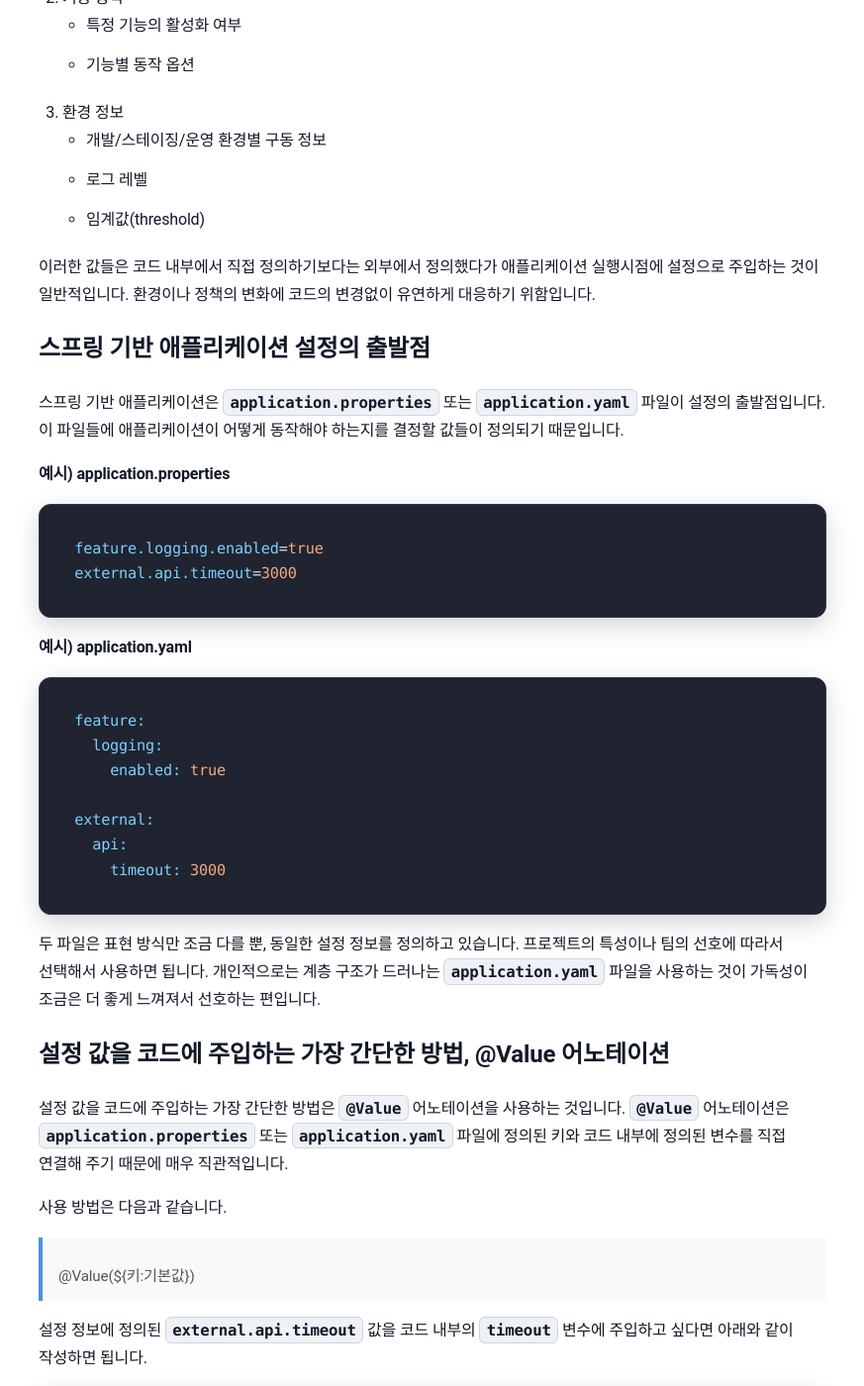
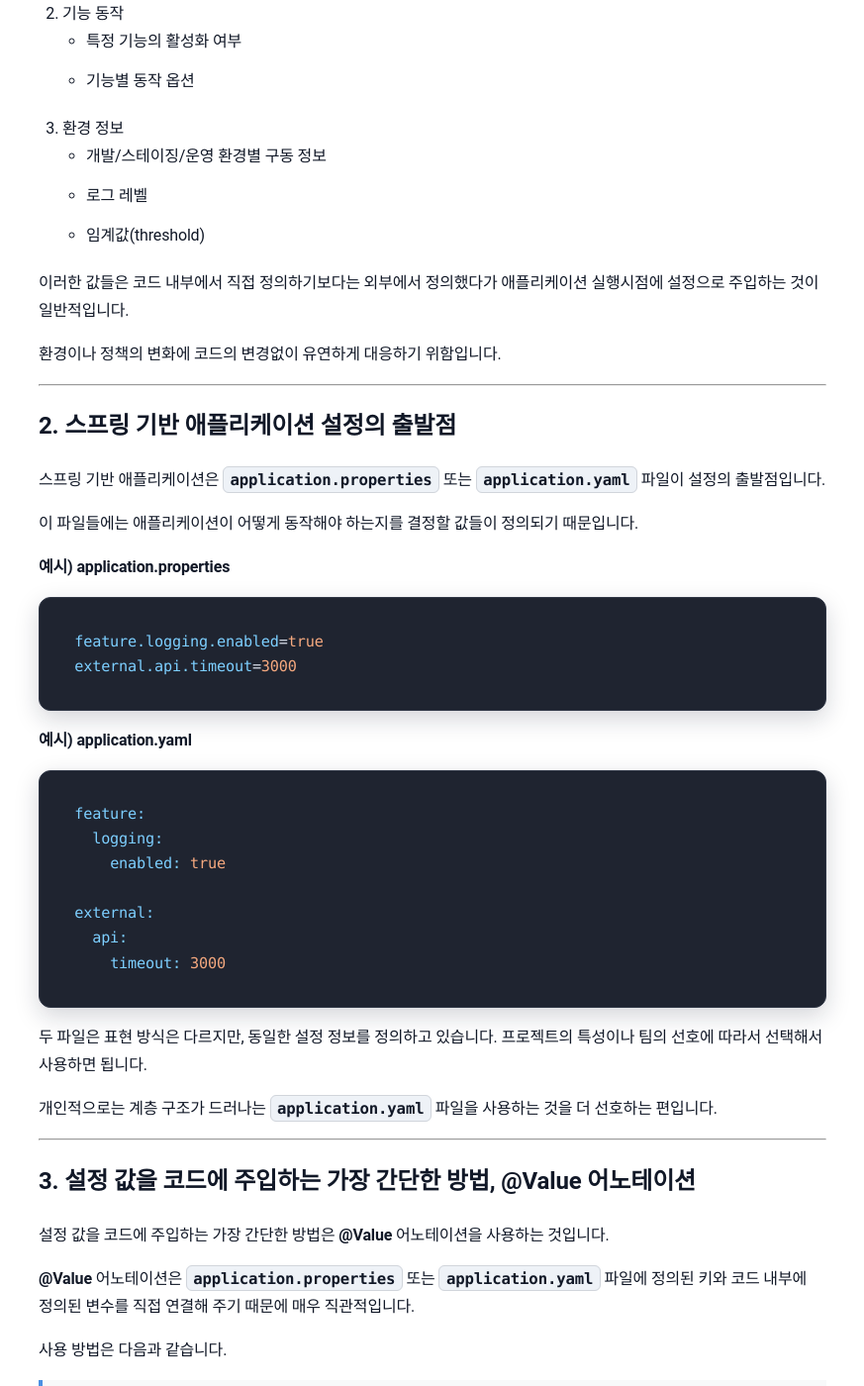
Before and after one commit to sanghoon-lee/sanghoon-lee.github.io, a Jekyll site: the page built from _posts/2026-02-05-Config.md, in a window 1280 px wide and 1400 px high, scrolled down 735 px. Shown: the whole window at 99% size, without its empty margins (203-1076 px from the left). Built offline with Jekyll 4.4.1, drawn with Linux system fonts in a browser that asks for light colours; nearby versions of some CDN libraries; comment, search, counter and statistics services are not loaded; some of the changed text lies outside the part shown.

Commit message:
스프링부트 설정 포스팅 리라이팅1/2

````diff
--- a/_posts/2026-02-05-Config.md
+++ b/_posts/2026-02-05-Config.md
@@ -23,11 +27,17 @@ categories: 학습기록
     * 로그 레벨
     * 임계값(threshold)
 
-이러한 값들은 코드 내부에서 직접 정의하기보다는 외부에서 정의했다가 애플리케이션 실행시점에 설정으로 주입하는 것이 일반적입니다. 환경이나 정책의 변화에 코드의 변경없이 유연하게 대응하기 위함입니다.
+이러한 값들은 코드 내부에서 직접 정의하기보다는 외부에서 정의했다가 애플리케이션 실행시점에 설정으로 주입하는 것이 일반적입니다.
 
-## 스프링 기반 애플리케이션 설정의 출발점
+환경이나 정책의 변화에 코드의 변경없이 유연하게 대응하기 위함입니다.
 
-스프링 기반 애플리케이션은 `application.properties` 또는 `application.yaml` 파일이 설정의 출발점입니다. 이 파일들에 애플리케이션이 어떻게 동작해야 하는지를 결정할 값들이 정의되기 때문입니다.
+---
+
+## 2. 스프링 기반 애플리케이션 설정의 출발점
+
+스프링 기반 애플리케이션은 `application.properties` 또는 `application.yaml` 파일이 설정의 출발점입니다.
+
+이 파일들에는 애플리케이션이 어떻게 동작해야 하는지를 결정할 값들이 정의되기 때문입니다.
 
 **예시) application.properties**
 ```bash
@@ -46,27 +56,37 @@ external:
     timeout: 3000
 ```
 
-두 파일은 표현 방식만 조금 다를 뿐, 동일한 설정 정보를 정의하고 있습니다. 프로젝트의 특성이나 팀의 선호에 따라서 선택해서 사용하면 됩니다. 개인적으로는 계층 구조가 드러나는 `application.yaml` 파일을 사용하는 것이 가독성이 조금은 더 좋게 느껴져서 선호하는 편입니다.
+두 파일은 표현 방식은 다르지만, 동일한 설정 정보를 정의하고 있습니다. 프로젝트의 특성이나 팀의 선호에 따라서 선택해서 사용하면 됩니다.
 
-## 설정 값을 코드에 주입하는 가장 간단한 방법, @Value 어노테이션
+개인적으로는 계층 구조가 드러나는 `application.yaml` 파일을 사용하는 것을 더 선호하는 편입니다.
 
-설정 값을 코드에 주입하는 가장 간단한 방법은 `@Value` 어노테이션을 사용하는 것입니다. `@Value` 어노테이션은 `application.properties` 또는 `application.yaml` 파일에 정의된 키와 코드 내부에 정의된 변수를 직접 연결해 주기 때문에 매우 직관적입니다.
+---
+
+## 3. 설정 값을 코드에 주입하는 가장 간단한 방법, @Value 어노테이션
+
+설정 값을 코드에 주입하는 가장 간단한 방법은 **@Value** 어노테이션을 사용하는 것입니다.
+
+**@Value** 어노테이션은 `application.properties` 또는 `application.yaml` 파일에 정의된 키와 코드 내부에 정의된 변수를 직접 연결해 주기 때문에 매우 직관적입니다.
 
 사용 방법은 다음과 같습니다.
 > @Value(${키:기본값})
 
-설정 정보에 정의된 `external.api.timeout` 값을 코드 내부의 `timeout` 변수에 주입하고 싶다면 아래와 같이 작성하면 됩니다.
+설정 정보에 정의된 `external.api.timeout` 값을 코드 내부의 timeout 변수에 주입하고 싶다면 아래와 같이 작성하면 됩니다.
 
 ```java
 @Value("${external.api.timeout:5000}")
 private int timeout;
 ```
 
-timeout 변수에는 external.api.timeout이 가지고 있는 값인 3000이 주입됩니다. 만약, 설정 정보에서 값을 찾을 수 없으면 기본값으로 선언된 5000이 주입됩니다.
+timeout 변수에는 설정 정보에서 external.api.timeout에 할당된 값이 주입됩니다. `application.yaml` 파일이라면 주입되는 값은 3000입니다.
 
-## @Value 어노테이션의 한계
+설정 정보에서 헤딩 값을 찾을 수 없다면, 기본값으로 선언된 5000이 주입됩니다.
 
-애플리케이션의 규모가 커지면 설정의 개수도 많아지고, 계층 구조도 복잡해질 수 밖에 없습니다. 이때 `@Value`를 사용하면 **설정 값의 주입 자체는 쉽지만, 이후 관리가 어려워질 수 있습니다.**
+---
+
+## 4. @Value 어노테이션의 한계
+
+애플리케이션의 규모가 커지면 설정의 개수도 많아지고, 계층 구조도 복잡해질 수 밖에 없습니다. 이때 **@Value**를 사용하면 **설정 값의 주입 자체는 쉽지만, 이후 관리가 어려워질 수 있습니다.**
 
 API로 외부 시스템과 연동하기 위해 url,timeout,retry를 설정해야 하는 상황을 가정해보도록 하겠습니다. 우선, 애플리케이션에서 설정 정보를 가져올 수 있도록 `application.yaml` 파일을 아래처럼 작성할 수 있을 것입니다.
 
@@ -79,7 +99,7 @@ external:
         retry: 3
 ```
 
-`@Value` 어노테이션을 사용하면, 아래 코드처럼 설정 값을 하나씩 개별적으로 주입해야 합니다.
+**@Value** 어노테이션을 사용하면, 아래 코드처럼 설정 값을 하나씩 개별적으로 주입해야 합니다.
 
 ```java
 @Component
@@ -96,7 +116,7 @@ public class ExternalApiClient {
 }
 ```
 
-만약 설정 값의 개수가 100개 이상이라면 어떻게 될까요? 수많은 `@Value` 어노테이션으로 코드의 가독성은 떨어지고, 단위 기능의 설정 구조가 어떻게 구성되어 있는지 직관적으로 이해하기 어렵게 될 것입니다.
+만약 설정 값의 개수가 100개 이상이라면 어떻게 될까요? 수많은 **@Value** 어노테이션으로 코드의 가독성은 떨어지고, 단위 기능의 설정 구조가 어떻게 구성되어 있는지 직관적으로 이해하기 어렵게 될 것입니다.
 
 또한, 아래 코드처럼 동일한 설정 값을 주입하는 코드가 여러 클래스에서 중복 사용될 수도 있습니다.
 
@@ -147,7 +169,7 @@ external:
     retry: 3
 ```
 
-위의 설정을 객체 단위로 묶어서 바인딩하려면 `@ConfigurationProperties` 어노테이션으로 클래스를 선언하면 됩니다.
+위의 설정을 객체 단위로 묶어서 바인딩하려면 **@ConfigurationProperties** 어노테이션으로 클래스를 선언하면 됩니다.
 
 ```java
 @ConfigurationProperties(prefix = "external.api")
@@ -168,20 +190,27 @@ public class ExternalApiProperties {
 
 이렇게 하면 설정이 개별 값이 아닌 의미 있는 단위로 묶어 표현되기 때문에, 단위 기능 별 설정 구조를 직관적으로 파악하는데 도움이 됩니다.
 
-## 설정도 결국 설계의 대상
+---
 
-설정도 결국은 설계 대상이라고 합니다.
-검증이 없다면 설정 오류는 숨은 장애 포인트가 될 수 있고,
-바인딩 방식이 불명확하다면 기대와 다른 값이 주입되어 의도하지 않은 동작을 만들 수 있기 때문입니다.
-따라서 `@ConfigurationProperties` 어노테이션을 사용하더라도,
-설정에는 명확한 의도와 제약을 함께 표현하는 것이 중요합니다.
+## 6. 설정도 결국 설계의 대상
 
-## 다음 포스팅으로 넘어가며...
+설정도 결국은 설계 대상입니다.
 
-다음 포스팅에서는 `@EnableConfigurationProperties`과 `@ConditionalOnProperty`를 함께 사용해서
-어떻게 더 유연하게 설정을 구현하는 방법을 정리해보도록 하겠습니다.
+검증이 없다면 설정 오류는 숨은 장애 포인트가 될 수 있고, 바인딩 방식이 불명확하다면 기대와 다른 값이 주입되어 의도하지 않은 동작을 만들 수 있기 때문입니다.
 
-## 포스팅 시리즈
+따라서 **@ConfigurationProperties** 어노테이션을 사용하더라도, 설정에는 명확한 의도와 제약을 함께 표현하는 것이 중요합니다.
+
+<img class="main-image" src="/assets/images/springboot.png" alt="스프링부트">
+
+다음 포스팅에서는 `@EnableConfigurationProperties`과 `@ConditionalOnProperty`를 함께 사용해서 어떻게 더 유연하게 설정을 구현할 수 있는지 알아보도록 하겠습니다.
+
+---
+
+## 7. 포스팅 시리즈
 
 * [학습기록] 스프링 애플리케이션 설정: (1) 설정을 객체로 표현하는 방법
 * [[학습기록] 스프링 애플리케이션 설정: (2) 설정을 활성화하고, 제어하는 방법](https://sanghoon-lee.github.io/2026/02/13/Config2/)
+
+---
+
+#설정 #Vaule #ConfigurationProperties
````
Also changed, not shown: other parts of _posts/2026-02-05-Config.md (+9 -3 lines).
